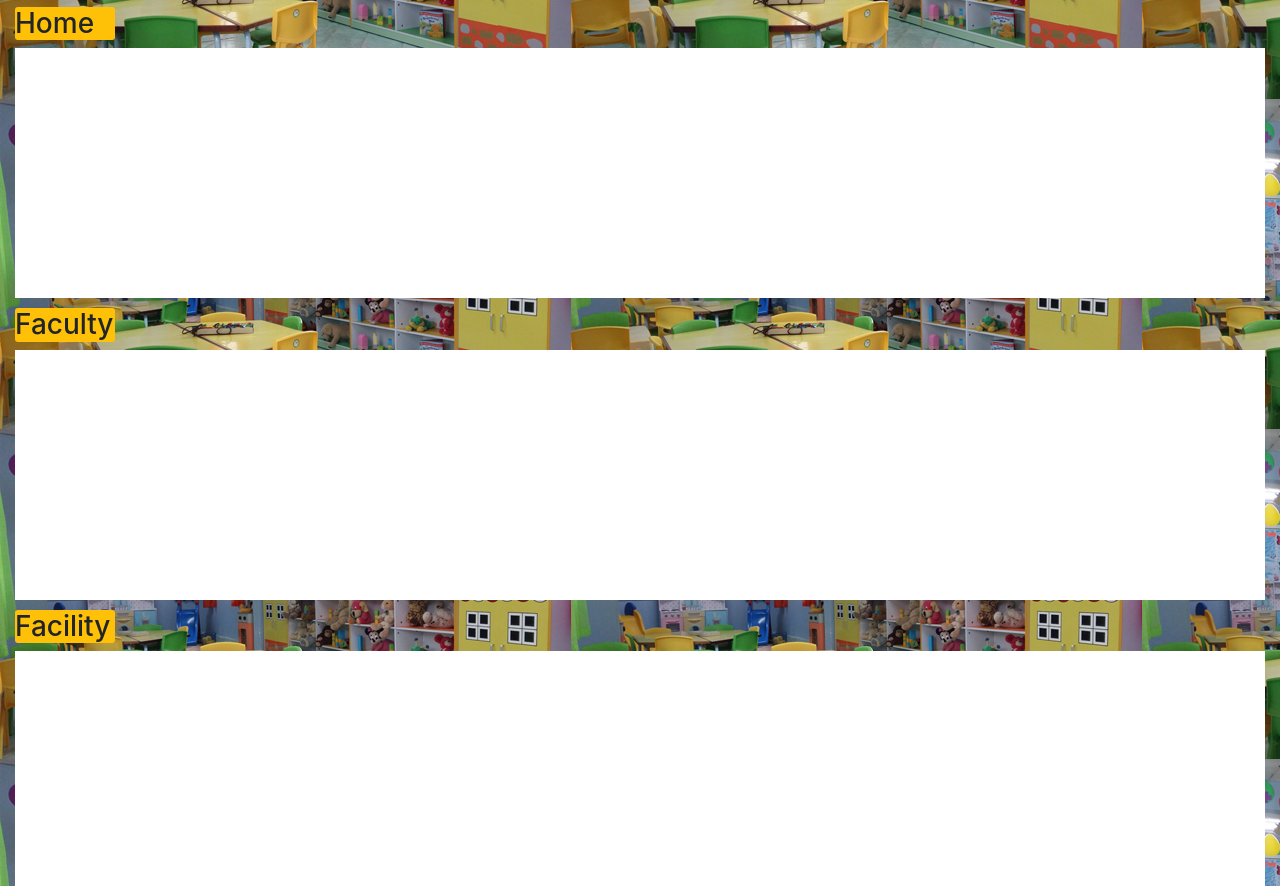
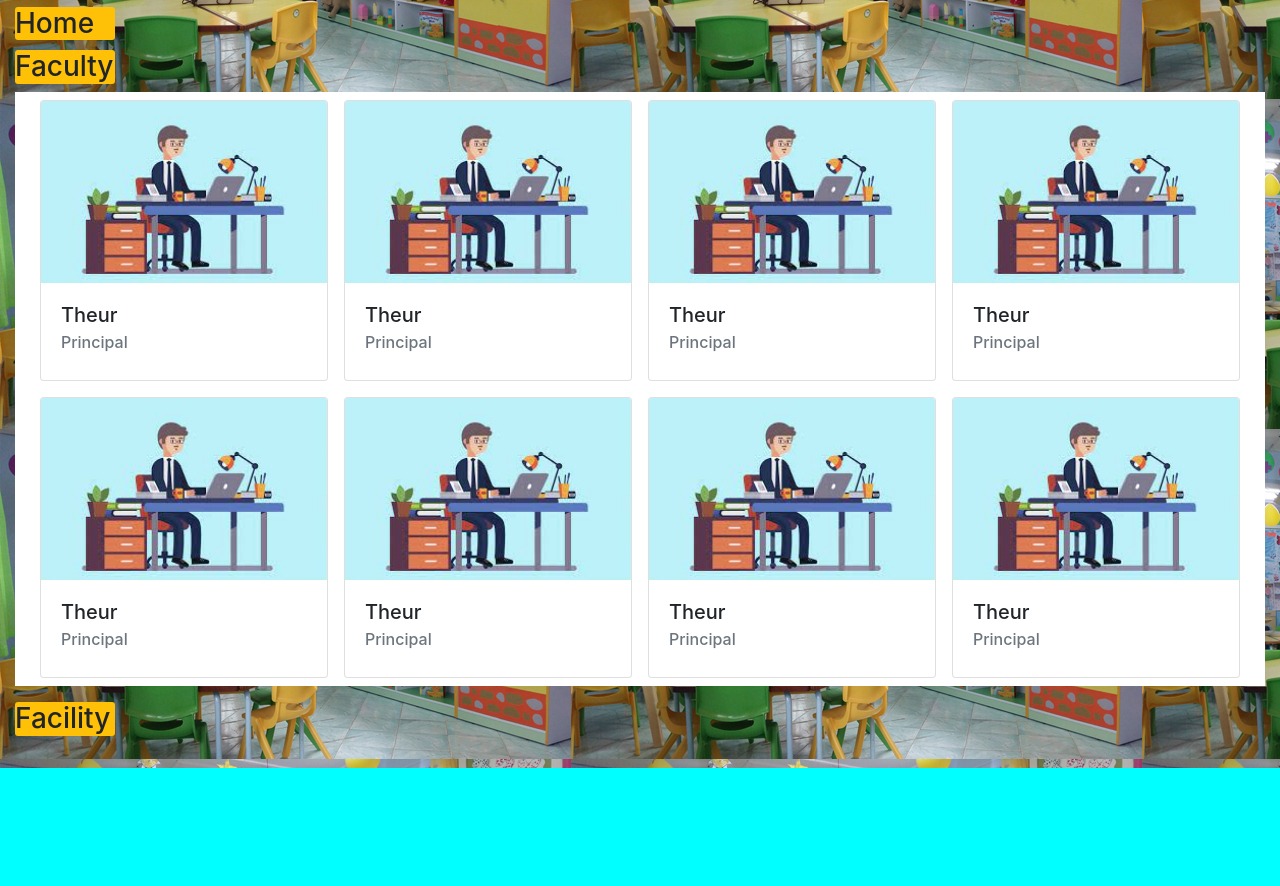
Before and after one commit to MishaelRatemo/G1_Kindergatten_Website_CFE, a plain HTML site: page index.html in a window 1280 px wide. Shown: the part 561-1447 px from the top of the page. After the commit the page ends 1329 px from the top, so only its background shows below. Drawn offline with nearby package versions, Linux system fonts and the light colour scheme.

Commit message:
faculty section

```diff
--- a/index.html
+++ b/index.html
@@ -82,9 +82,77 @@
     <h3>Home</h3>
     <section id="welcome-message" class="home-sections">
 
+
     </section>
     <h3>Faculty</h3>
     <section id="Faculty" class="home-sections">
+    	<div class=" d-flex align-content-start flex-wrap bd-highlight mb-3 justify-content-center" id="faculty">
+    		<div class="card" style="width: 18rem;">
+  				<img class="card-img-top" src="images/principal.jpg" alt="Card image cap">
+				<div class="card-body">
+   				 	<h5 class="card-title">Theur</h5>
+   				 	<h6 class="card-subtitle mb-2 text-muted">Principal</h6>
+
+  				</div>
+			</div>
+			<div class="card" style="width: 18rem;">
+  				<img class="card-img-top" src="images/principal.jpg" alt="Card image cap">
+				<div class="card-body">
+   				 	<h5 class="card-title">Theur</h5>
+   				 	<h6 class="card-subtitle mb-2 text-muted">Principal</h6>
+
+  				</div>
+			</div>
+			<div class="card" style="width: 18rem;">
+  				<img class="card-img-top" src="images/principal.jpg" alt="Card image cap">
+				<div class="card-body">
+   				 	<h5 class="card-title">Theur</h5>
+   				 	<h6 class="card-subtitle mb-2 text-muted">Principal</h6>
+
+  				</div>
+			</div>
+			<div class="card" style="width: 18rem;">
+  				<img class="card-img-top" src="images/principal.jpg" alt="Card image cap">
+				<div class="card-body">
+   				 	<h5 class="card-title">Theur</h5>
+   				 	<h6 class="card-subtitle mb-2 text-muted">Principal</h6>
+
+  				</div>
+			</div>
+			<div class="card" style="width: 18rem;">
+  				<img class="card-img-top" src="images/principal.jpg" alt="Card image cap">
+				<div class="card-body">
+   				 	<h5 class="card-title">Theur</h5>
+   				 	<h6 class="card-subtitle mb-2 text-muted">Principal</h6>
+
+  				</div>
+			</div>
+			<div class="card" style="width: 18rem;">
+  				<img class="card-img-top" src="images/principal.jpg" alt="Card image cap">
+				<div class="card-body">
+   				 	<h5 class="card-title">Theur</h5>
+   				 	<h6 class="card-subtitle mb-2 text-muted">Principal</h6>
+
+  				</div>
+			</div>
+			<div class="card" style="width: 18rem;">
+  				<img class="card-img-top" src="images/principal.jpg" alt="Card image cap">
+				<div class="card-body">
+   				 	<h5 class="card-title">Theur</h5>
+   				 	<h6 class="card-subtitle mb-2 text-muted">Principal</h6>
+
+  				</div>
+			</div>
+			<div class="card" style="width: 18rem;">
+  				<img class="card-img-top" src="images/principal.jpg" alt="Card image cap">
+				<div class="card-body">
+   				 	<h5 class="card-title">Theur</h5>
+   				 	<h6 class="card-subtitle mb-2 text-muted">Principal</h6>
+
+  				</div>
+			</div>
+
+
 
     </section>
     <h3>Facility</h3>
--- a/style.css
+++ b/style.css
@@ -12,7 +12,6 @@
 
  .home-sections{
         max-width: 100%;
-        height: 250px;
         background: #ffffff;
  }
  .home-sections h3{
@@ -20,6 +19,10 @@
  	margin-top: 10px;
  	width:100px;
  	border-radius: 3px;
+ }
+  .card{
+ 	margin:8px;
+ 	ma
  }
  #sideB{
  	align: right;
```
Also changed, not shown: images/principal.jpg (added).
